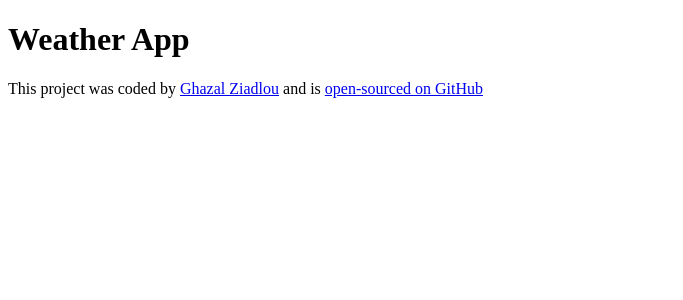
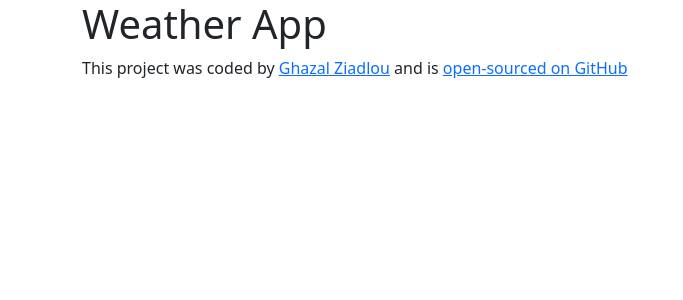
Before and after one commit to Ghazal-Z/weather-react-app, a React (Create React App) app: page / in a window 1280 px wide. Shown: the top 300 px of the page, without its empty margins (0-683 px from the left). Built offline with nearby package versions, Linux system fonts and the light colour scheme.

Commit message:
Added Bootstrap

```diff
--- a/package.json
+++ b/package.json
@@ -7,6 +7,7 @@
     "@testing-library/react": "^13.4.0",
     "@testing-library/user-event": "^13.5.0",
     "axios": "^1.5.1",
+    "bootstrap": "^5.3.2",
     "react": "^18.2.0",
     "react-dom": "^18.2.0",
     "react-scripts": "5.0.1",
--- a/src/App.js
+++ b/src/App.js
@@ -4,6 +4,7 @@ import "./App.css";
 export default function App() {
   return (
     <div className="App">
+      <div className="container">
         <h1>Weather App</h1>
 
         <footer>
@@ -25,5 +26,6 @@ export default function App() {
           </a>
         </footer>
       </div>
+    </div>
   );
 }
--- a/src/index.js
+++ b/src/index.js
@@ -3,6 +3,7 @@ import ReactDOM from "react-dom/client";
 import "./index.css";
 import App from "./App";
 import reportWebVitals from "./reportWebVitals";
+import "bootstrap/dist/css/bootstrap.css";
 
 const root = ReactDOM.createRoot(document.getElementById("root"));
 root.render(
```
Also changed, not shown: 1 other file (tests, documents, lock files or other folders). Lines whose indentation alone changed are shown as unchanged.
